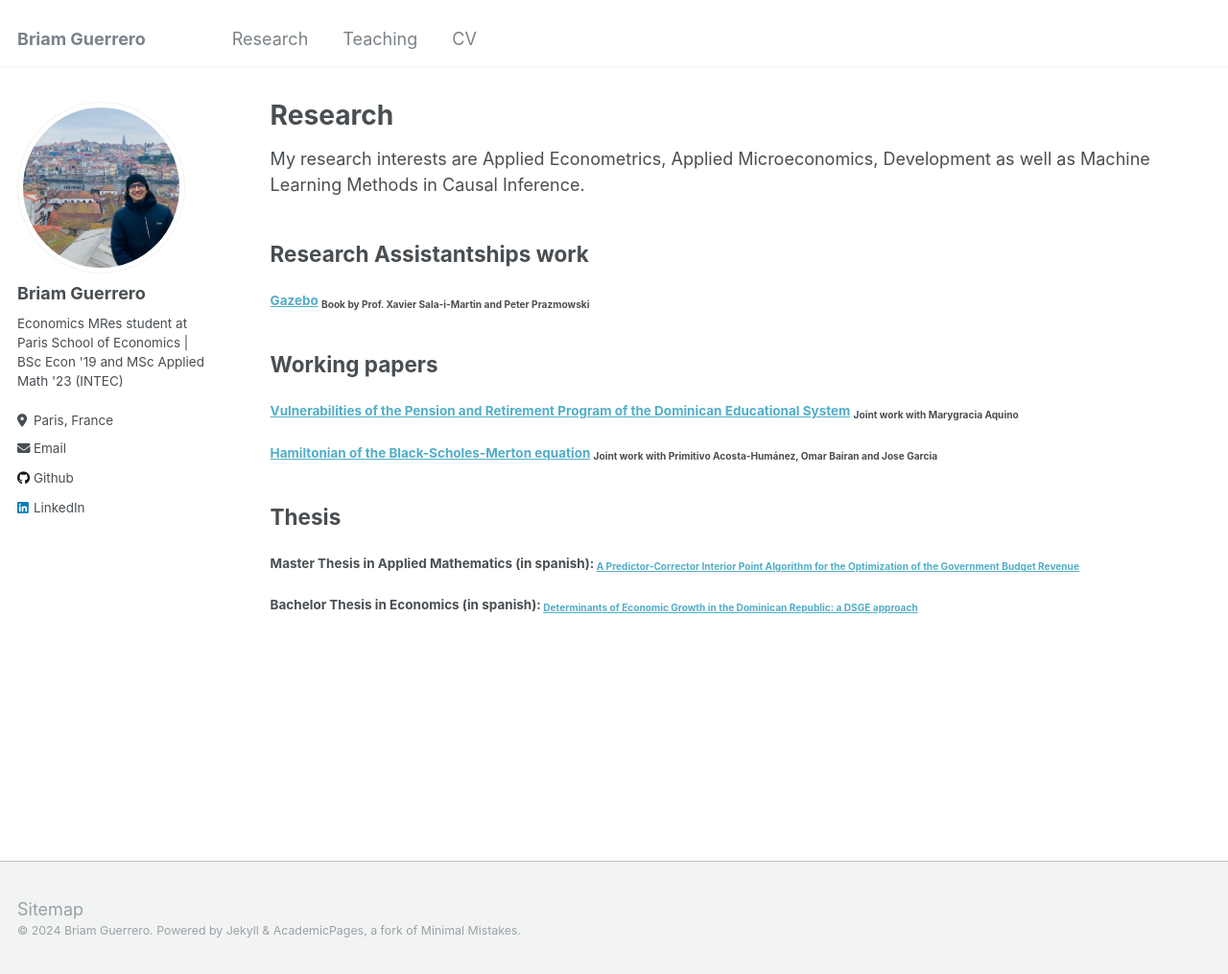
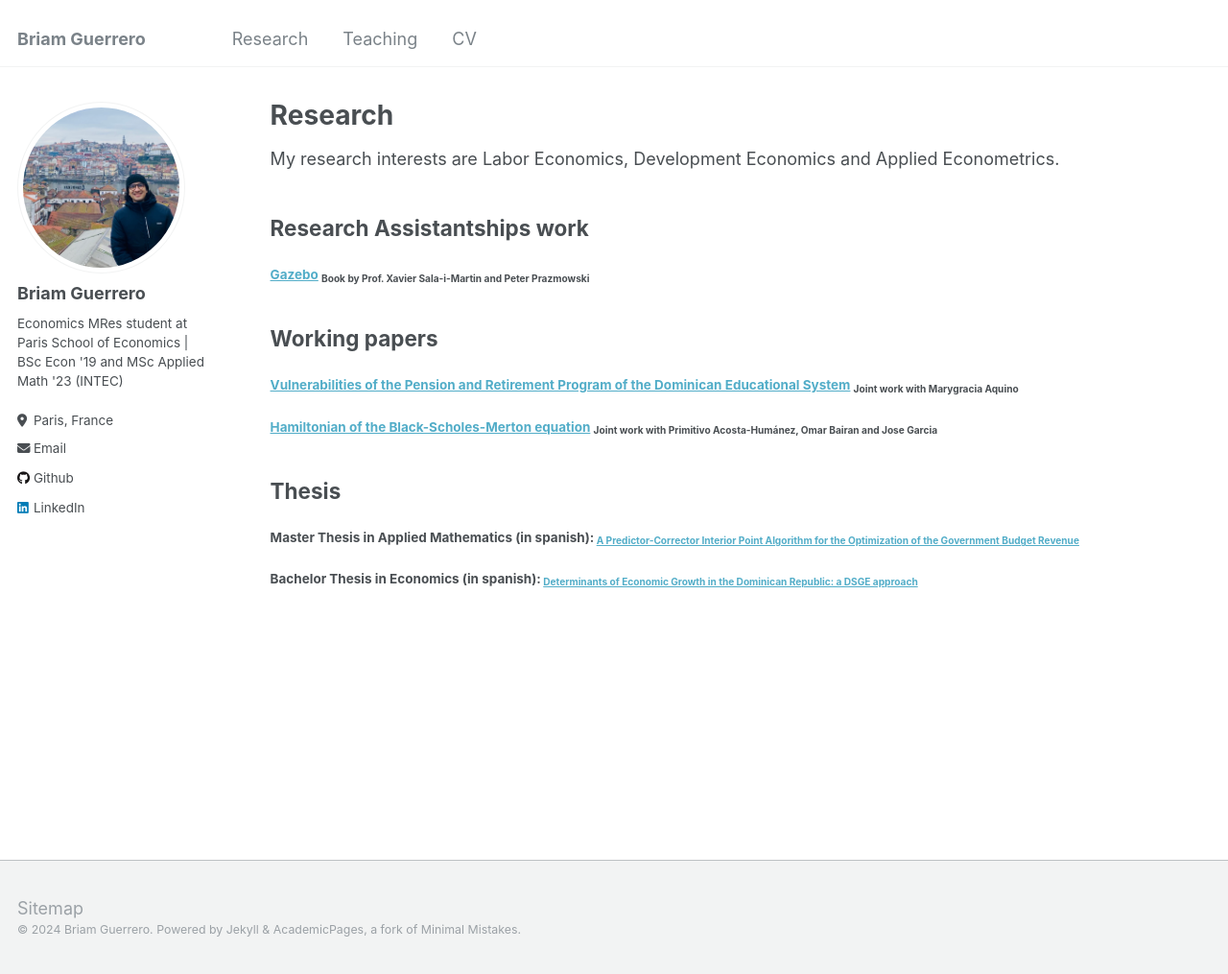
Before and after one commit to briamguerrerob/briamguerrerob.github.io, a Jekyll site: the page built from _pages/research.md, in a window 1280 px wide and 1015 px high. Shown: the whole window at 96% size. Built offline with Jekyll 4.4.1, drawn with Linux system fonts in a browser that asks for light colours.

Commit message:
Update research.md

```diff
--- a/_pages/research.md
+++ b/_pages/research.md
@@ -5,7 +5,7 @@ permalink: /research/
 author_profile: true
 ---
 
-My research interests are Applied Econometrics, Applied Microeconomics, Development as well as Machine Learning Methods in Causal Inference.
+My research interests are Labor Economics, Development Economics and Applied Econometrics.
 
 
 ## Research Assistantships work
```
